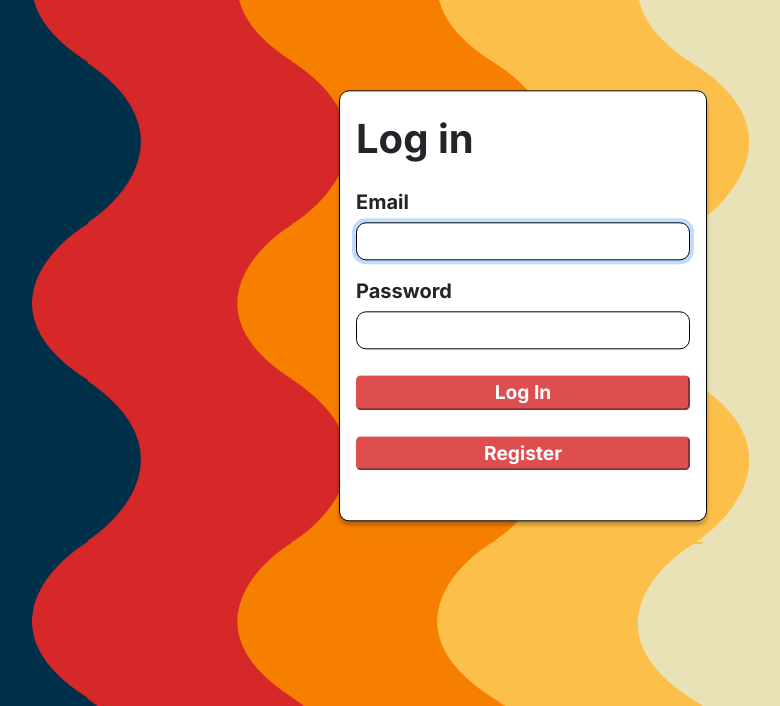
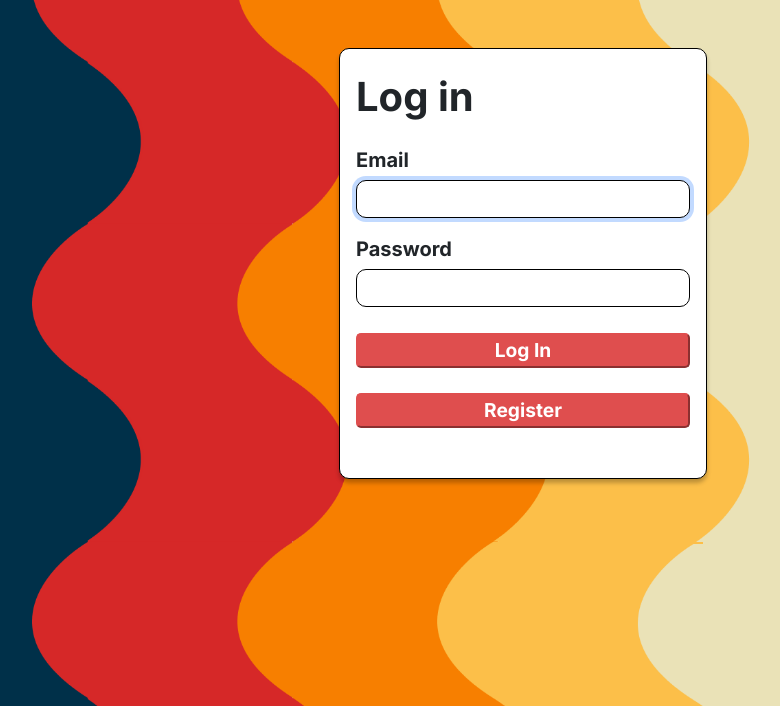
Before and after one commit to avraiel/red_brick_board, a Django app: page /accounts/login in a window 1280 px wide. Shown: the part 94-800 px from the top of the page, without its empty margins (117-897 px from the left). Run offline with Django 4.2, Linux system fonts and the light colour scheme; some libraries are stand-ins or nearby versions.

Commit message:
added better vertically and horizontally align code

```diff
--- a/redbrickboard/accounts/templates/accounts/login.html
+++ b/redbrickboard/accounts/templates/accounts/login.html
@@ -5,6 +5,7 @@
 {% endblock %}
 
 {% block content %}
+<div id="login-container" class="d-flex my-5">
     <div id="login-form" class="mx-auto px-3 py-4 bg-white" style="width: 23rem;">
         <p class="h1">Log in</p>
         <form method="POST" autocomplete="off">
@@ -37,5 +38,5 @@
             </div>
         </form>
     </div>
-
+</div>
 {% endblock %}
--- a/redbrickboard/static/css/custom.css
+++ b/redbrickboard/static/css/custom.css
@@ -88,15 +88,12 @@ body {
      height: 100vh;
 }
 
+#login-container {
+     align-items: center;
+     justify-content: center;
+}
+
 #login-form {
-     /* Really Bad Code Start */
-     margin: 0;
-     position: absolute;
-     top: 50%;
-     left: 50%;
-     -ms-transform: translate(-50%, -50%);
-     transform: translate(-50%, -50%);
-     /* Really Bad Code End */
      border-radius: 0.625rem;
      border: 1px solid #000;
      background: #FFF;
```
